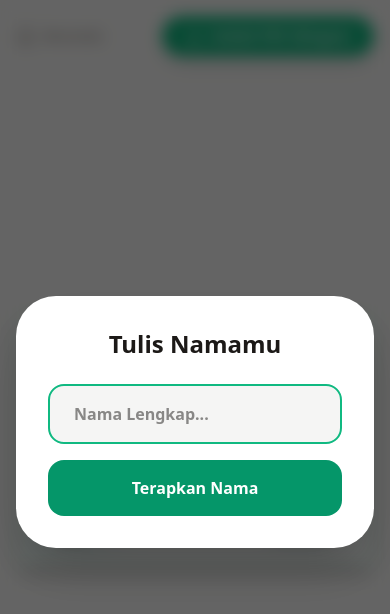
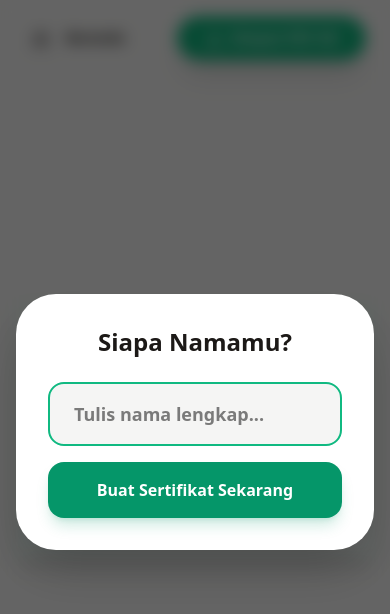
Before and after one commit to muhamadikhsandev/ruang-pulih, a Next.js app: page /certificate in a window 390 px wide. Shown: the top 614 px of the page. Built offline with nearby package versions, Linux system fonts and the light colour scheme.

Commit message:
perubahan ke 17  perbaikan certificate mobile

```diff
--- a/app/certificate/page.tsx
+++ b/app/certificate/page.tsx
@@ -1,9 +1,9 @@
 "use client";
 import React, { useRef, useState, useEffect } from 'react';
-import { Award, Download, Home, Leaf, ShieldCheck } from 'lucide-react';
+import { Award, Download, Home, Leaf, ShieldCheck, CheckCircle2 } from 'lucide-react';
 import Link from 'next/link';
 import { QRCodeCanvas } from 'qrcode.react';
-import { toJpeg } from 'html-to-image'; // Ganti ke JPEG biar ringan
+import { toJpeg } from 'html-to-image';
 import { jsPDF } from 'jspdf';
 
 export default function CertificatePage() {
@@ -14,12 +14,12 @@ export default function CertificatePage() {
   const [zoom, setZoom] = useState(1);
   const [isDownloading, setIsDownloading] = useState(false);
 
-  // Efek Zoom untuk Preview Layar HP/Laptop
+  // Auto-scaling biar preview muat di layar HP/Laptop
   useEffect(() => {
     const handleResize = () => {
       const padding = 32;
       const availableWidth = window.innerWidth - padding;
-      const availableHeight = window.innerHeight - 200;
+      const availableHeight = window.innerHeight - 220;
       const scaleWidth = availableWidth / 1123;
       const scaleHeight = availableHeight / 794;
       const finalScale = Math.min(scaleWidth, scaleHeight);
@@ -35,9 +35,9 @@ export default function CertificatePage() {
     setIsDownloading(true);
 
     try {
-      // 1. Ambil sebagai JPEG dengan Pixel Ratio 2 (Sudah sangat cukup buat print A4)
+      // Optimasi Gambar: JPEG + Ratio 2 + Quality 0.7 (File Kecil & Tajam)
       const dataUrl = await toJpeg(hiddenRef.current, {
-        quality: 0.8, // Kompresi 80% (Sweet spot tajam vs ringan)
+        quality: 0.7,
         pixelRatio: 2,
         cacheBust: true,
         backgroundColor: '#ffffff'
@@ -47,16 +47,15 @@ export default function CertificatePage() {
         orientation: 'landscape',
         unit: 'mm',
         format: 'a4',
-        compress: true // Aktifkan kompresi internal PDF
+        compress: true
       });
 
-      // 2. Masukkan ke PDF (297x210 adalah mm untuk A4 Landscape)
       pdf.addImage(dataUrl, 'JPEG', 0, 0, 297, 210, undefined, 'FAST');
-      pdf.save(`Sertifikat-${userName}.pdf`);
+      pdf.save(`Sertifikat-Ruang-Pulih-${userName.replace(/\s+/g, '-')}.pdf`);
 
     } catch (err) {
-      console.error(err);
-      alert("Gagal mengunduh sertifikat, coba lagi bro!");
+      console.error("Gagal download:", err);
+      alert("Waduh, gagal download sertifikatnya bro. Coba lagi ya!");
     } finally {
       setIsDownloading(false);
     }
@@ -70,10 +69,13 @@ export default function CertificatePage() {
     }
   };
 
-  // Komponen Sertifikat (Source of Truth)
-  const CertificateContent = () => (
+  // --- KOMPONEN INTI SERTIFIKAT ---
+  const CertificateContent = () => {
+    const verifyUrl = `https://ruangpulih.vercel.app/verify/${encodeURIComponent(userName)}`;
+
+    return (
       <div className="flex-1 border-2 border-[#d1fae5] m-1 relative overflow-hidden flex flex-col items-center justify-center p-12 text-center bg-white">
-      {/* Background Ornaments */}
+        {/* Background Blur Ornaments */}
         <div className="absolute top-[-25%] right-[-15%] w-[500px] h-[500px] bg-[#d1fae5] opacity-40 rounded-full blur-3xl" />
         <div className="absolute bottom-[-20%] left-[-10%] w-[384px] h-[384px] bg-[#f0fdfa] rounded-full blur-3xl" />
 
@@ -100,14 +102,31 @@ export default function CertificatePage() {
           </p>
         </div>
 
+        {/* Footer Area: QR & Signature */}
         <div className="relative z-10 w-full flex justify-between items-end mt-16 px-12 text-left">
           <div className="flex items-center gap-6">
-          <div className="p-3 bg-[#ffffff] border border-[#d1fae5] rounded-2xl shadow-sm">
-            <QRCodeCanvas value={`https://ruang-pulih.com/v/${encodeURIComponent(userName)}`} size={80} level="H" />
-          </div>
+            {/* QR CODE - BISA DI-SCAN & DI-KLIK */}
+            <a
+              href={verifyUrl}
+              target="_blank"
+              rel="noopener noreferrer"
+              className="p-3 bg-white border border-[#d1fae5] rounded-2xl shadow-sm hover:scale-105 transition-transform cursor-pointer block"
+              title="Klik untuk verifikasi digital"
+            >
+              <QRCodeCanvas
+                value={verifyUrl}
+                size={80}
+                level="H"
+                bgColor={"#ffffff"}
+                fgColor={"#064e3b"}
+              />
+            </a>
             <div>
               <span className="text-md font-black uppercase text-[#064e3b] block mb-1 leading-none">Ruang Pulih</span>
-            <p className="text-[10px] text-[#059669] font-bold uppercase tracking-widest">Verifikasi Digital Aktif</p>
+              <p className="text-[10px] text-[#059669] font-bold uppercase tracking-widest flex items-center gap-1">
+                <CheckCircle2 size={10} /> Verifikasi Digital Aktif
+              </p>
+              <p className="text-[8px] text-[#a8a29e] mt-1 italic">Klik QR untuk cek keaslian</p>
             </div>
           </div>
 
@@ -119,20 +138,19 @@ export default function CertificatePage() {
           </div>
         </div>
 
+        {/* Border Corners */}
         <div className="absolute top-8 left-8 border-t-4 border-l-4 border-[#d1fae5] w-16 h-16 rounded-tl-xl" />
         <div className="absolute bottom-8 right-8 border-b-4 border-r-4 border-[#d1fae5] w-16 h-16 rounded-br-xl" />
       </div>
     );
+  };
 
   return (
     <main className="min-h-dvh bg-[#fafaf9] flex flex-col items-center p-4 overflow-hidden font-sans">
 
-      {/* 1. MASTER RENDER (Hidden) */}
+      {/* 1. MASTER RENDER (Hidden) - Area Kerja untuk PDF */}
       <div className="fixed left-[-9999px] top-0 pointer-events-none">
-        <div
-          ref={hiddenRef}
-          className="w-[1123px] h-[794px] border-[16px] border-[#ecfdf5] p-2 flex flex-col bg-white"
-        >
+        <div ref={hiddenRef} className="w-[1123px] h-[794px] border-[16px] border-[#ecfdf5] p-2 flex flex-col bg-white">
           <CertificateContent />
         </div>
       </div>
@@ -140,58 +158,61 @@ export default function CertificatePage() {
       {/* 2. MODAL INPUT NAMA */}
       {isModalOpen && (
         <div className="fixed inset-0 z-[100] flex items-center justify-center p-4 bg-black/60 backdrop-blur-sm">
-          <div className="bg-white w-full max-w-md rounded-[2.5rem] p-8 shadow-2xl">
-            <h2 className="text-2xl font-bold text-center mb-6 text-[#1c1917]">Tulis Namamu</h2>
+          <div className="bg-white w-full max-w-md rounded-[2.5rem] p-8 shadow-2xl scale-in-center">
+            <h2 className="text-2xl font-bold text-center mb-6 text-[#1c1917]">Siapa Namamu?</h2>
             <form onSubmit={handleSubmit} className="space-y-4">
               <input
                 type="text" autoFocus value={inputName}
                 onChange={(e) => setInputName(e.target.value)}
-                className="w-full px-6 py-4 bg-[#f5f5f4] rounded-2xl outline-none border-2 border-transparent focus:border-[#10b981] font-semibold text-[#1c1917]"
-                placeholder="Nama Lengkap..."
+                className="w-full px-6 py-4 bg-[#f5f5f4] rounded-2xl outline-none border-2 border-transparent focus:border-[#10b981] font-semibold text-lg transition-all"
+                placeholder="Tulis nama lengkap..."
               />
-              <button type="submit" className="w-full py-4 bg-[#059669] text-white rounded-2xl font-bold hover:bg-[#047857] transition-colors">
-                Terapkan Nama
+              <button type="submit" className="w-full py-4 bg-[#059669] text-white rounded-2xl font-bold hover:bg-[#047857] transition-all active:scale-95 shadow-lg shadow-[#059669]/20">
+                Buat Sertifikat Sekarang
               </button>
             </form>
           </div>
         </div>
       )}
 
-      {/* 3. NAVIGASI */}
-      <nav className="w-full max-w-4xl flex justify-between items-center mb-6 shrink-0 z-50">
-        <Link href="/" className="flex items-center gap-2 text-[#a8a29e] hover:text-[#047857] transition-colors">
-          <Home size={20} /> <span className="font-bold text-sm">Beranda</span>
+      {/* 3. NAVIGATION BAR */}
+      <nav className="w-full max-w-4xl flex justify-between items-center mb-6 shrink-0 z-50 px-2">
+        <Link href="/" className="flex items-center gap-2 text-[#a8a29e] hover:text-[#047857] transition-colors group">
+          <div className="p-2 bg-white rounded-full shadow-sm group-hover:bg-[#f0fdf4] transition-colors">
+            <Home size={18} className="text-[#1c1917]" />
+          </div>
+          <span className="font-bold text-sm text-[#1c1917]">Beranda</span>
         </Link>
         <button
           onClick={handleDownload}
           disabled={isDownloading}
-          className="flex items-center gap-2 bg-[#10b981] text-white px-6 py-2.5 rounded-full font-bold text-sm shadow-lg active:scale-95 transition-all disabled:opacity-50 disabled:cursor-not-allowed"
+          className="flex items-center gap-2 bg-[#10b981] text-white px-7 py-3 rounded-full font-bold text-sm shadow-xl hover:bg-[#059669] active:scale-95 transition-all disabled:opacity-50 disabled:cursor-not-allowed"
         >
           {isDownloading ? (
-            "Sedang Mengompres..."
+            <span className="flex items-center gap-2 italic">Mengompres PDF...</span>
           ) : (
             <>
-              <Download size={16} /> <span>Unduh PDF (Ringan)</span>
+              <Download size={18} /> <span>Simpan PDF HD</span>
             </>
           )}
         </button>
       </nav>
 
-      {/* 4. PREVIEW RENDER (User View) */}
+      {/* 4. PREVIEW AREA (User View) */}
       <div className="flex-1 w-full flex items-center justify-center relative">
         <div
           style={{
             transform: `scale(${zoom})`,
             transformOrigin: 'center center',
           }}
-          className="w-[1123px] h-[794px] border-[16px] border-[#ecfdf5] p-2 flex flex-col shadow-2xl shrink-0 absolute bg-white"
+          className="w-[1123px] h-[794px] border-[16px] border-[#ecfdf5] p-2 flex flex-col shadow-[0_32px_64px_-12px_rgba(0,0,0,0.14)] shrink-0 absolute bg-white"
         >
           <CertificateContent />
         </div>
       </div>
 
-      <div className="mt-auto pt-4 text-[#a8a29e] text-[10px] font-bold text-center tracking-widest uppercase shrink-0">
-        *Hasil PDF sudah dioptimalkan agar ringan (HD)
+      <div className="mt-auto pt-6 text-[#a8a29e] text-[10px] font-black text-center tracking-[0.4em] uppercase opacity-60">
+        Ruang Pulih • Digital Certificate • 2026
       </div>
     </main>
   );
```
Also changed, not shown: app/verify/[name]/page.tsx (added, +71 -0 lines). Lines whose indentation alone changed are shown as unchanged.
